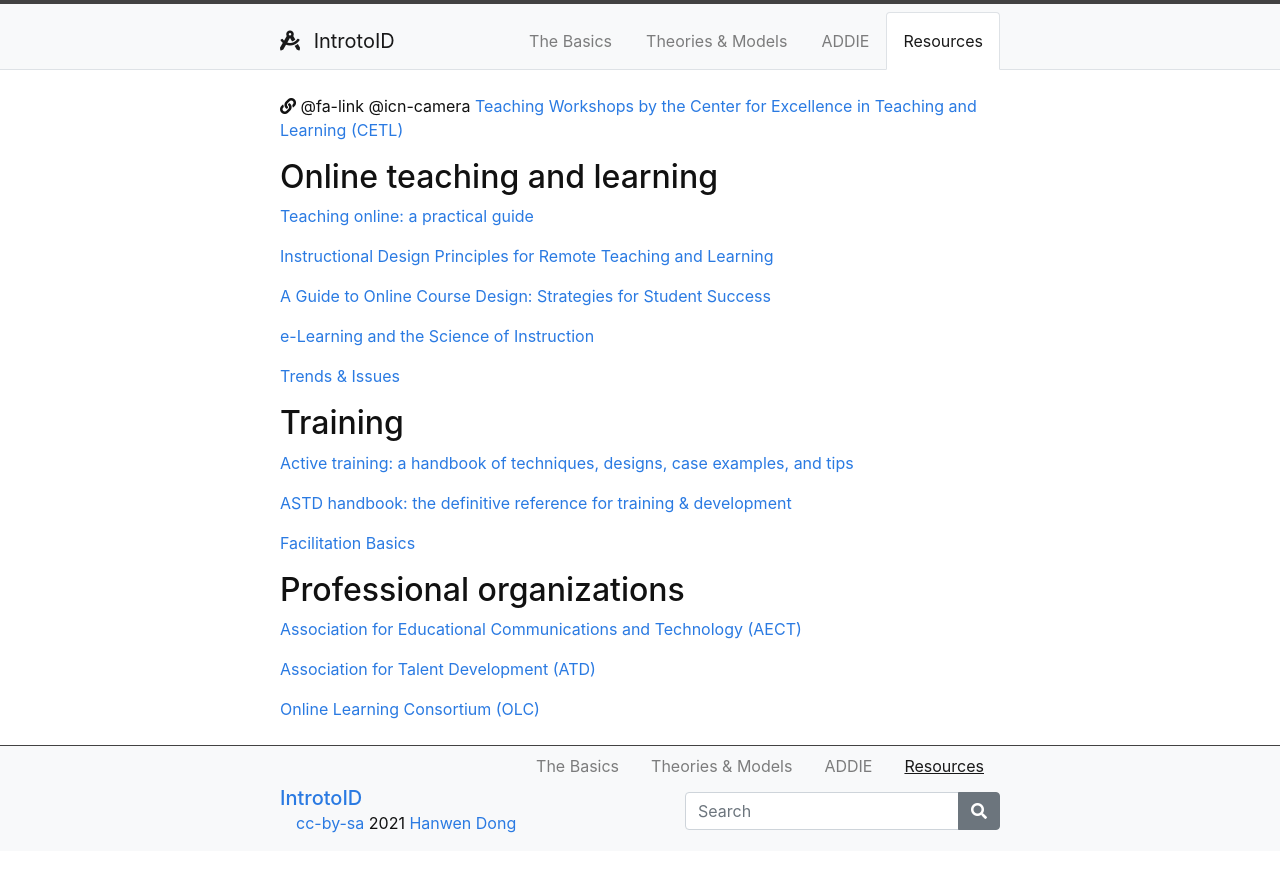
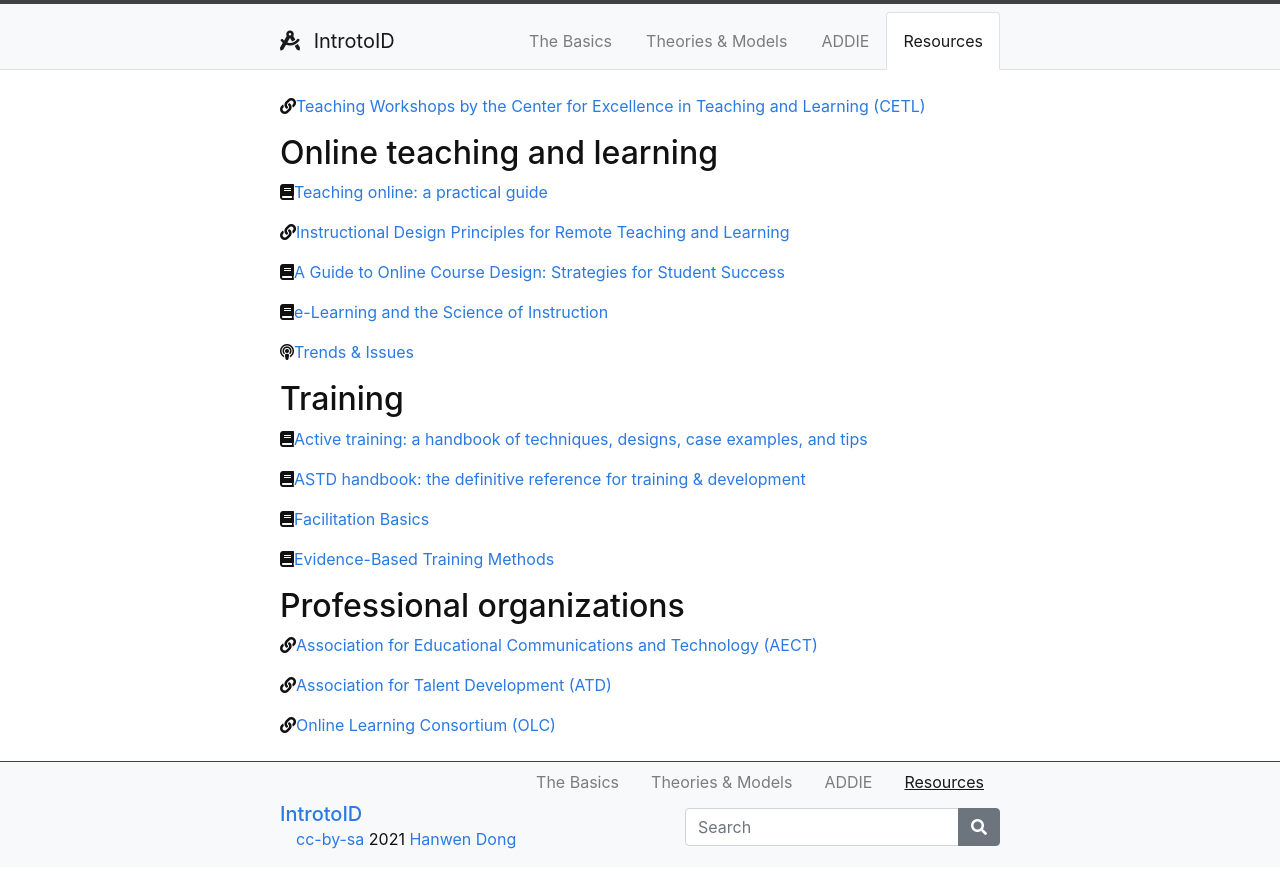
Before and after one commit to hanwendong1/IntrotoID, a Jekyll site: the page built from content/4-Resources.md, in a window 1280 px wide. Shown: the top 888 px of the page. Built offline with Jekyll 4.4.1, drawn with Linux system fonts in a browser that asks for light colours.

Commit message:
Update 4-Resources.md

```diff
--- a/content/4-Resources.md
+++ b/content/4-Resources.md
@@ -3,32 +3,31 @@ title: Resources
 nav: true
 ---
 
-<i class="fa fa-link"></i>
-@fa-link
-@icn-camera
-<a href="https://www.webpages.uidaho.edu/cetl/workshops/" target="_blank">Teaching Workshops by the Center for Excellence in Teaching and Learning (CETL)</a>
+<i class="fa fa-link"></i><a href="https://www.webpages.uidaho.edu/cetl/workshops/" target="_blank">Teaching Workshops by the Center for Excellence in Teaching and Learning (CETL)</a>
 
 ## Online teaching and learning
-<a href="https://alliance-primo.hosted.exlibrisgroup.com/permalink/f/m1uotc/CP51292762730001451" target="_blank">Teaching online: a practical guide</a>
+<i class="fa fa-book"></i><a href="https://alliance-primo.hosted.exlibrisgroup.com/permalink/f/m1uotc/CP51292762730001451" target="_blank">Teaching online: a practical guide</a>
 
-<a href="https://www.fi.ncsu.edu/resources/instructional-design-principles-for-remote-teaching-and-learning/" target="_blank">Instructional Design Principles for Remote Teaching and Learning</a>
+<i class="fa fa-link"></i><a href="https://www.fi.ncsu.edu/resources/instructional-design-principles-for-remote-teaching-and-learning/" target="_blank">Instructional Design Principles for Remote Teaching and Learning</a>
 
-<a href="https://alliance-primo.hosted.exlibrisgroup.com/permalink/f/m1uotc/CP51248643820001451" target="_blank">A Guide to Online Course Design: Strategies for Student Success</a>
+<i class="fa fa-book"></i><a href="https://alliance-primo.hosted.exlibrisgroup.com/permalink/f/m1uotc/CP51248643820001451" target="_blank">A Guide to Online Course Design: Strategies for Student Success</a>
 
-<a href="https://alliance-primo.hosted.exlibrisgroup.com/permalink/f/m1uotc/CP71248634710001451" target="_blank">e-Learning and the Science of Instruction</a>
+<i class="fa fa-book"></i><a href="https://alliance-primo.hosted.exlibrisgroup.com/permalink/f/m1uotc/CP71248634710001451" target="_blank">e-Learning and the Science of Instruction</a>
 
-<a href="https://trendsandissues.com/" target="_blank">Trends & Issues</a>
+<i class="fa fa-podcast"></i><a href="https://trendsandissues.com/" target="_blank">Trends & Issues</a>
 
 ## Training
-<a href="https://alliance-primo.hosted.exlibrisgroup.com/permalink/f/m1uotc/CP51248529910001451" target="_blank">Active training: a handbook of techniques, designs, case examples, and tips</a>
+<i class="fa fa-book"></i><a href="https://alliance-primo.hosted.exlibrisgroup.com/permalink/f/m1uotc/CP51248529910001451" target="_blank">Active training: a handbook of techniques, designs, case examples, and tips</a>
 
-<a href="https://alliance-primo.hosted.exlibrisgroup.com/permalink/f/1bsq4kj/TN_cdi_safari_books_9781607285618" target="_blank">ASTD handbook: the definitive reference for training & development</a>
+<i class="fa fa-book"></i><a href="https://alliance-primo.hosted.exlibrisgroup.com/permalink/f/1bsq4kj/TN_cdi_safari_books_9781607285618" target="_blank">ASTD handbook: the definitive reference for training & development</a>
 
-<a href="https://alliance-primo.hosted.exlibrisgroup.com/permalink/f/m1uotc/CP71317290090001451" target="_blank">Facilitation Basics</a>
+<i class="fa fa-book"></i><a href="https://alliance-primo.hosted.exlibrisgroup.com/permalink/f/m1uotc/CP71317290090001451" target="_blank">Facilitation Basics</a>
+
+<i class="fa fa-book"></i><a href="https://alliance-primo.hosted.exlibrisgroup.com/permalink/f/1bsq4kj/TN_cdi_safari_books_9781949036589" target="_blank">Evidence-Based Training Methods</a>
 
 ## Professional organizations
-<a href="http://www.aect.org/" target="_blank">Association for Educational Communications and Technology (AECT)</a>
+<i class="fa fa-link"></i><a href="http://www.aect.org/" target="_blank">Association for Educational Communications and Technology (AECT)</a>
 
-<a href="https://www.td.org/" target="_blank">Association for Talent Development (ATD)</a>
+<i class="fa fa-link"></i><a href="https://www.td.org/" target="_blank">Association for Talent Development (ATD)</a>
 
-<a href="http://onlinelearningconsortium.org/" target="_blank">Online Learning Consortium (OLC)</a>
+<i class="fa fa-link"></i><a href="http://onlinelearningconsortium.org/" target="_blank">Online Learning Consortium (OLC)</a>
```
